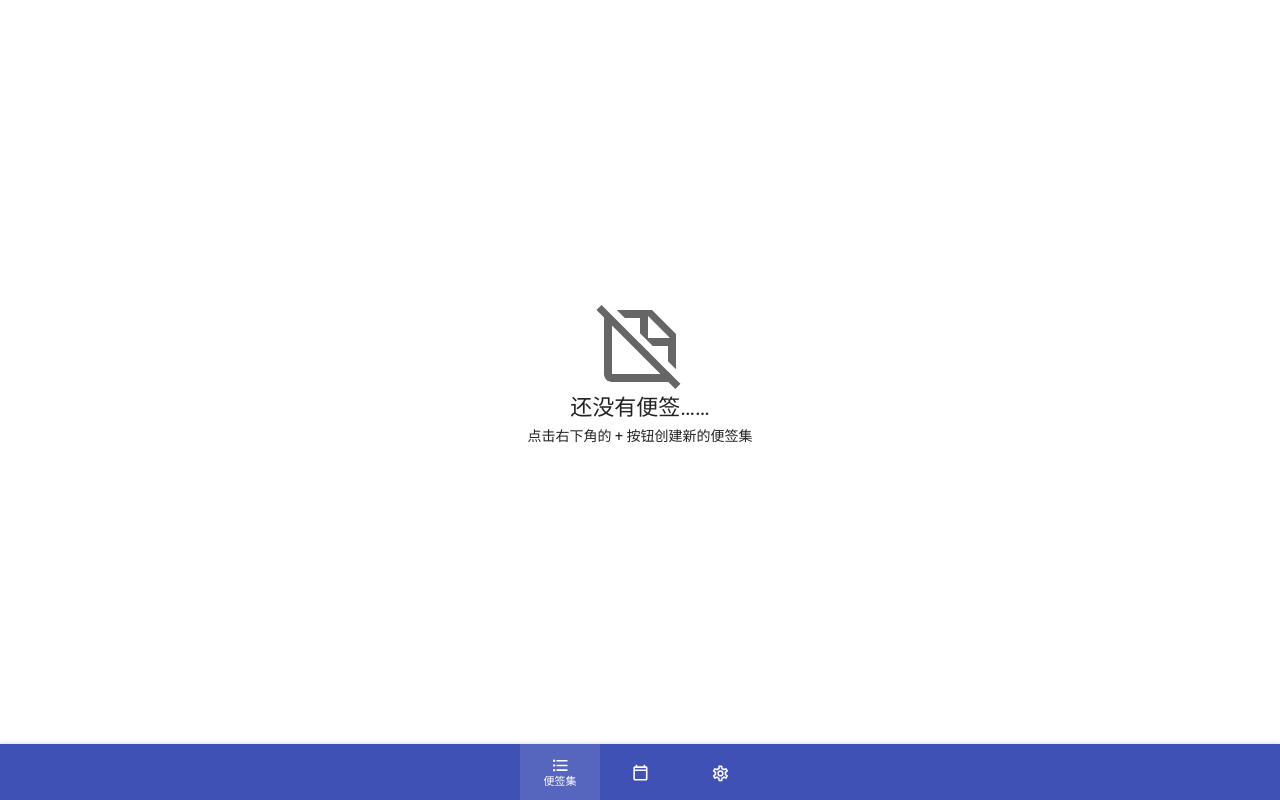
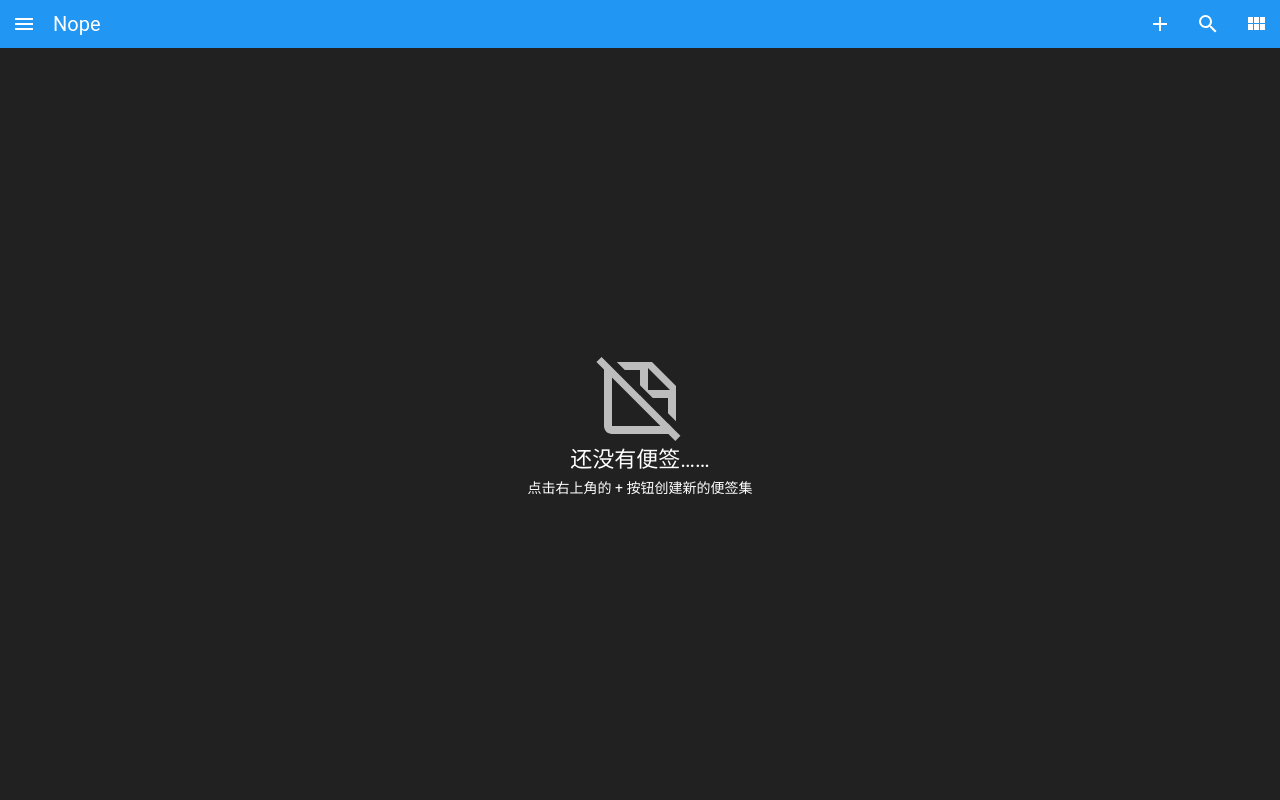
Before and after one commit to Ivan-Hu233/OmniJot, a Vue app: page / in a window 1280 px wide. Built offline with nearby package versions, Linux system fonts and the light colour scheme.

Commit message:
Refactor:重构界面

```diff
--- a/src-tauri/capabilities/default.json
+++ b/src-tauri/capabilities/default.json
@@ -5,6 +5,10 @@
   "windows": ["main"],
   "permissions": [
     "core:default",
-    "opener:default"
+    "opener:default",
+    "core:window:allow-start-dragging",
+    "core:window:allow-minimize",
+    "core:window:allow-toggle-maximize",
+    "core:window:allow-close"
   ]
 }
--- a/src-tauri/tauri.conf.json
+++ b/src-tauri/tauri.conf.json
@@ -14,7 +14,9 @@
       {
         "title": "nope",
         "width": 800,
-        "height": 600
+        "height": 600,
+        "resizable": true,
+        "decorations": false
       }
     ],
     "security": {
--- a/src/App.vue
+++ b/src/App.vue
@@ -1,44 +1,118 @@
 <script setup lang="ts">
-import { mdiFormatListBulleted, mdiCalendarBlankOutline, mdiCogOutline } from '@mdi/js'
-import { computed, ref } from 'vue'
-const value = ref(0)
-const color = computed(() => {
-  switch (value.value) {
-    case 0: return 'indigo'
-    case 1: return 'teal'
-    case 2: return 'brown'
-    default: return 'blue-grey'
-  }
-})
-function updateValue(this: any, newValue: number) {
-  value.value = newValue
-  if(value.value != 0 && value.value != 1 && value.value != 2) {
-    this.$router.push('/')
-  }
+import { mdiWindowMinimize,
+         mdiWindowMaximize,
+         mdiWindowClose,
+         mdiViewModule,
+         mdiMagnify,
+         mdiFormatListBulleted,
+         mdiCalendarBlankOutline,
+         mdiCogOutline,
+         mdiPlus } from '@mdi/js'
+import { shallowRef } from 'vue'
+import { getCurrentWindow } from '@tauri-apps/api/window';
+import { isTauri } from '@tauri-apps/api/core';
+
+let appWindow: ReturnType<typeof getCurrentWindow> | undefined;
+if(isTauri()){
+  appWindow = getCurrentWindow();
 }
+
+const open = shallowRef(false)
+const dialog = shallowRef(false)
 </script>
 
 <template>
-  <v-app class="container overflow-visible" style="height: 56px">
+  <v-app class="container">
+    <v-toolbar color="primary" density="compact" style="padding: 0;">
+      <div
+        data-tauri-drag-region
+        style="
+          display: flex;
+          align-items: center;
+          width: 100%;
+          height: 100%;
+        "
+      >
+        <v-app-bar-nav-icon @click.stop="open = !open" />
+        <span
+          data-tauri-drag-region
+          class="text-white"
+          style="flex: 1; font-size: 1.25rem; margin-left: 5px;"
+        >
+          Nope
+        </span>
+        <v-btn :icon="mdiPlus" @click="dialog = !dialog" />
+        <v-btn :icon="mdiMagnify" />
+        <v-btn :icon="mdiViewModule" />
+      </div>
+    </v-toolbar>
+
+    <v-dialog
+      v-model="dialog"
+      max-width="500"
+    >
+      <v-card>
+        <v-card-text>
+          <v-text-field label="标题"/>
+          <v-text-field label="文件名"/>
+        </v-card-text>
+
+        <v-card-actions>
+          <v-btn
+            color="primary"
+            variant="text"
+            @click="dialog = false"
+          >
+            提交
+          </v-btn>
+        </v-card-actions>
+      </v-card>
+    </v-dialog>
+
+    <v-navigation-drawer v-model="open"
+        :location="$vuetify.display.mobile ? 'bottom' : undefined"
+        temporary>
+        <v-list
+          :lines="false"
+          density="compact"
+          nav
+        >
+          <v-list-item :prepend-icon="mdiFormatListBulleted" title="便签集" @click="$router.push('/set')"/>
+          <v-list-item :prepend-icon="mdiCalendarBlankOutline" title="记事板" @click="$router.push('/board')"/>
+          <v-list-item :prepend-icon="mdiCogOutline" title="设置" @click="$router.push('/settings/introduce')"/>
+        </v-list>
+        <v-divider v-if="isTauri()"/>
+        <v-list v-if="isTauri()"
+          :lines="false"
+          density="compact"
+          nav
+        >
+          <v-list-item :prepend-icon="mdiWindowMinimize" title="最小化" @click="appWindow?.minimize()"/>
+          <v-list-item :prepend-icon="mdiWindowMaximize" title="最大化" @click="appWindow?.toggleMaximize()"/>
+          <v-list-item :prepend-icon="mdiWindowClose" title="关闭" @click="appWindow?.close()"/>
+        </v-list>
+      </v-navigation-drawer>
+
     <v-main>
       <RouterView style="height: 100%;" />
     </v-main>
-    <v-bottom-navigation v-model="value" @update:model-value="updateValue" :bg-color="color" mode="shift">
-      <v-btn @click="$router.push('/set')">
-        <v-icon :icon="mdiFormatListBulleted"></v-icon>
-        <span>便签集</span>
-      </v-btn>
-      <v-btn @click="$router.push('/board')">
-        <v-icon :icon="mdiCalendarBlankOutline"></v-icon>
-        <span>记事板</span>
-      </v-btn>
-      <v-btn @click="$router.push('/settings/introduce')">
-        <v-icon :icon="mdiCogOutline"></v-icon>
-        <span>设置</span>
-      </v-btn>
-    </v-bottom-navigation>
   </v-app>
 </template>
 <style>
+* {
+  -webkit-tap-highlight-color: transparent; /* 去移动端高亮 */
+}
+body, .titlebar, [data-tauri-drag-region] {
+  -webkit-user-select: none;
+  -moz-user-select: none;
+  -ms-user-select: none;
+  user-select: none;
+}
 
+input, textarea {
+  -webkit-user-select: text;
+  -moz-user-select: text;
+  -ms-user-select: text;
+  user-select: text;
+}
 </style>
--- a/src/Views/NoteSets.vue
+++ b/src/Views/NoteSets.vue
@@ -33,13 +33,13 @@ async function loadNoteSets() {
 </script>
 <template>
   <v-sheet>
-    <v-alert v-if="isError" type="error" outlined>
+    <v-alert v-if="isError" type="error">
       Oh no!便签怎么皱成一团了！
     </v-alert>
-    <v-empty-state v-if="noteSets.length === 0 && !isError"
+    <v-empty-state v-else-if="noteSets.length === 0"
     :icon="mdiNoteOffOutline"
     title = "还没有便签……"
-    text = "点击右下角的 + 按钮创建新的便签集" />
+    text = "点击右上角的 + 按钮创建新的便签集" />
     <v-list v-else>
       <v-list-item v-for="(noteSet, index) in noteSets" :key="index">
         <v-list-item-content>
--- a/src/main.ts
+++ b/src/main.ts
@@ -29,7 +29,7 @@ const router = createRouter({
 
 const vuetify = createVuetify({
   theme: {
-    defaultTheme: 'light',
+    defaultTheme: 'dark',
   },
   icons: {
     defaultSet: 'mdi',
```
